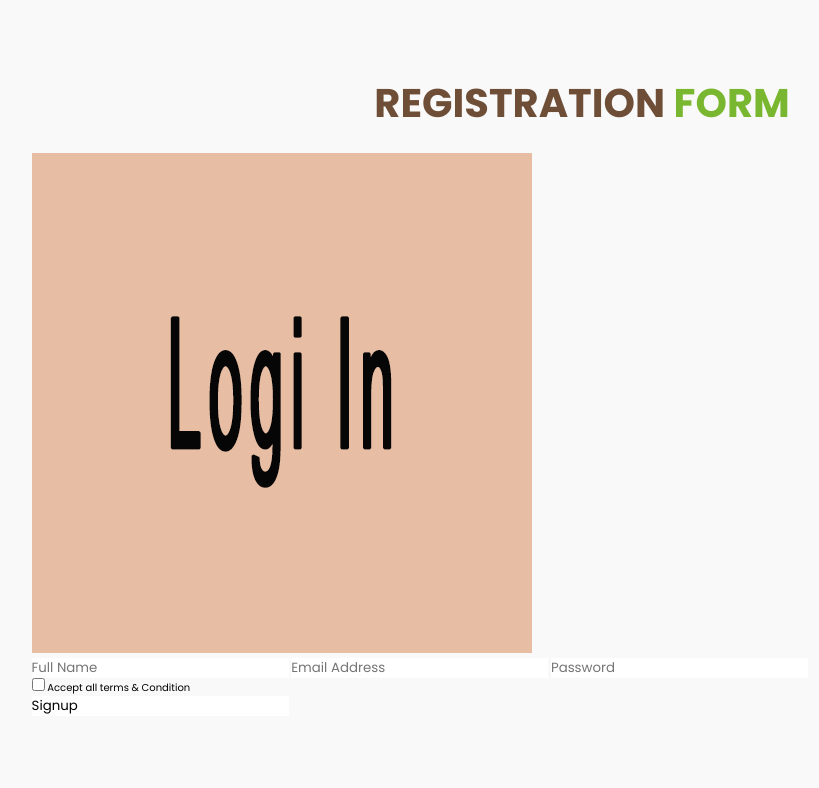
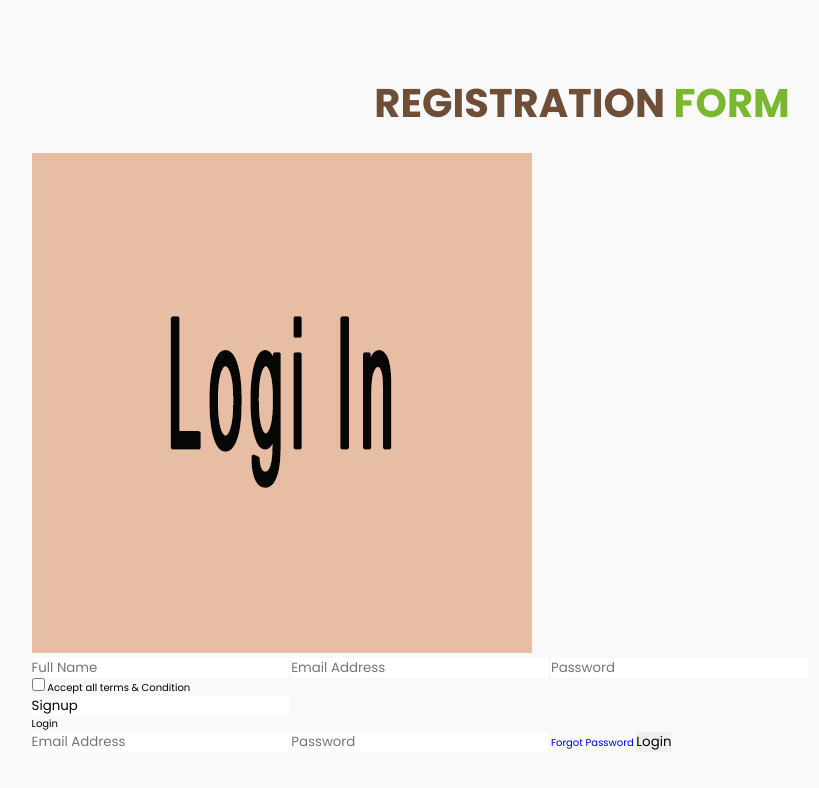
Before and after one commit to wisnawa/web-design-shop-sales, a plain HTML site: page index.html in a window 1280 px wide. Shown: the part 3789-4577 px from the top of the page, without its empty margins (58-877 px from the left). Before the commit the page ends 4555 px from the top, so only its background shows below. Drawn offline with nearby package versions, Linux system fonts and the light colour scheme.

Commit message:
modified

```diff
--- a/index.html
+++ b/index.html
@@ -701,7 +701,16 @@
               <input type="checkbox" name="" id="signupCheck" />
               <label for="signupCheck">Accept all terms & Condition</label>
             </div>
-            <input type="text" name="" id="" value="Signup" />
+            <input type="text" value="Signup" />
+          </form>
+        </div>
+        <div class="form login">
+          <header>Login</header>
+          <form action="#">
+            <input type="text" placeholder="Email Address" required />
+            <input type="password" placeholder="Password" required />
+            <a href="#">Forgot Password</a>
+            <input type="submit" value="Login" />
           </form>
         </div>
       </div>
```
